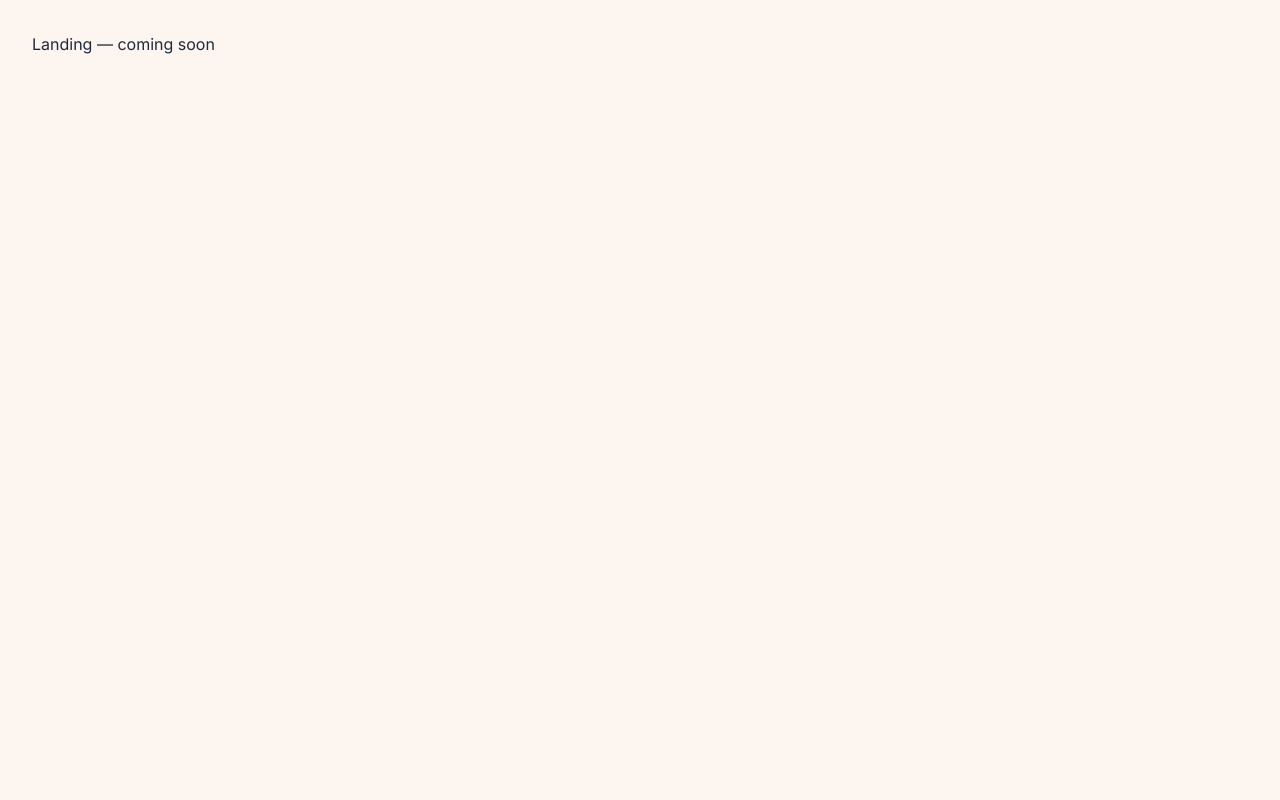
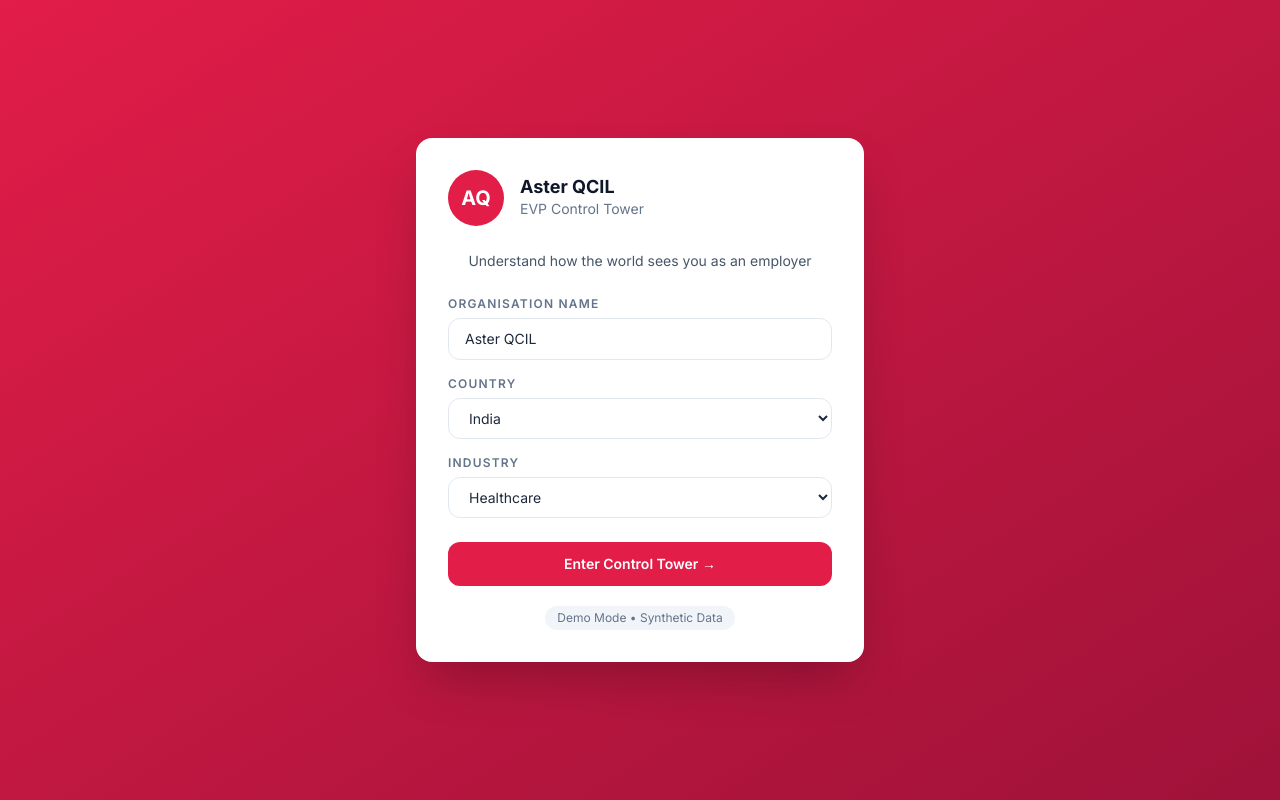
Before and after one commit to chikinsane/insightengine, a React (Vite) app in the folder evp-control-tower/: page / in a window 1280 px wide. Built offline with nearby package versions, Linux system fonts and the light colour scheme.

Commit message:
feat(evp): add landing/setup page

```diff
--- a/evp-control-tower/src/pages/Landing.tsx
+++ b/evp-control-tower/src/pages/Landing.tsx
@@ -1,3 +1,115 @@
-export default function Landing({ orgConfig: _orgConfig }: { orgConfig: any }) {
-  return <div className="p-8">Landing — coming soon</div>
+import { useState } from 'react'
+import { useNavigate } from 'react-router-dom'
+import type { OrgConfig } from '../types'
+import { DEFAULT_ORG } from '../data/orgConfig'
+
+interface LandingProps {
+  orgConfig: {
+    org: OrgConfig
+    save: (c: OrgConfig) => void
+  }
 }
+
+const inputClass =
+  'w-full border border-slate-200 rounded-xl px-4 py-2.5 text-sm focus:outline-none focus:ring-2 focus:ring-rose-300 bg-white dark:bg-slate-700 dark:border-slate-600 dark:text-white'
+
+export default function Landing({ orgConfig }: LandingProps) {
+  const navigate = useNavigate()
+  const [name, setName] = useState(orgConfig.org?.name ?? DEFAULT_ORG.name)
+  const [country, setCountry] = useState(orgConfig.org?.country ?? DEFAULT_ORG.country)
+  const [industry, setIndustry] = useState(orgConfig.org?.industry ?? DEFAULT_ORG.industry)
+
+  function handleEnter() {
+    orgConfig.save({ name, country, industry, logoInitials: name.slice(0, 2).toUpperCase() })
+    navigate('/dashboard')
+  }
+
+  return (
+    <div className="min-h-screen bg-gradient-to-br from-rose-600 to-rose-800 flex items-center justify-center p-4">
+      <div className="bg-white dark:bg-slate-800 rounded-2xl shadow-2xl p-8 w-full max-w-md">
+        {/* Logo block */}
+        <div className="flex items-center gap-4 mb-2">
+          <div className="w-14 h-14 rounded-full bg-rose-600 flex items-center justify-center flex-shrink-0">
+            <span className="text-white text-xl font-bold">AQ</span>
+          </div>
+          <div>
+            <p className="text-slate-900 dark:text-white font-bold text-lg leading-tight">Aster QCIL</p>
+            <p className="text-slate-500 dark:text-slate-400 text-sm">EVP Control Tower</p>
+          </div>
+        </div>
+
+        {/* Tagline */}
+        <p className="text-slate-600 dark:text-slate-300 text-center my-6 text-sm leading-relaxed">
+          Understand how the world sees you as an employer
+        </p>
+
+        {/* Form */}
+        <div className="space-y-4">
+          <div>
+            <label className="block text-xs font-semibold text-slate-500 dark:text-slate-400 uppercase tracking-widest mb-1.5">
+              Organisation Name
+            </label>
+            <input
+              type="text"
+              value={name}
+              onChange={e => setName(e.target.value)}
+              className={inputClass}
+              placeholder="Organisation Name"
+            />
+          </div>
+
+          <div>
+            <label className="block text-xs font-semibold text-slate-500 dark:text-slate-400 uppercase tracking-widest mb-1.5">
+              Country
+            </label>
+            <select
+              value={country}
+              onChange={e => setCountry(e.target.value)}
+              className={inputClass}
+            >
+              <option>India</option>
+              <option>UAE</option>
+              <option>UK</option>
+              <option>USA</option>
+              <option>Singapore</option>
+              <option>Australia</option>
+            </select>
+          </div>
+
+          <div>
+            <label className="block text-xs font-semibold text-slate-500 dark:text-slate-400 uppercase tracking-widest mb-1.5">
+              Industry
+            </label>
+            <select
+              value={industry}
+              onChange={e => setIndustry(e.target.value)}
+              className={inputClass}
+            >
+              <option>Healthcare</option>
+              <option>Technology</option>
+              <option>Finance</option>
+              <option>Manufacturing</option>
+              <option>Retail</option>
+              <option>Education</option>
+            </select>
+          </div>
+        </div>
+
+        {/* CTA */}
+        <button
+          onClick={handleEnter}
+          className="mt-6 w-full bg-rose-600 hover:bg-rose-700 text-white font-semibold py-3 rounded-xl transition-colors text-sm"
+        >
+          Enter Control Tower →
+        </button>
+
+        {/* Demo badge */}
+        <div className="mt-5 flex justify-center">
+          <span className="bg-slate-100 dark:bg-slate-700 text-slate-500 dark:text-slate-400 text-xs px-3 py-1 rounded-full">
+            Demo Mode • Synthetic Data
+          </span>
+        </div>
+      </div>
+    </div>
+  )
+}
```
